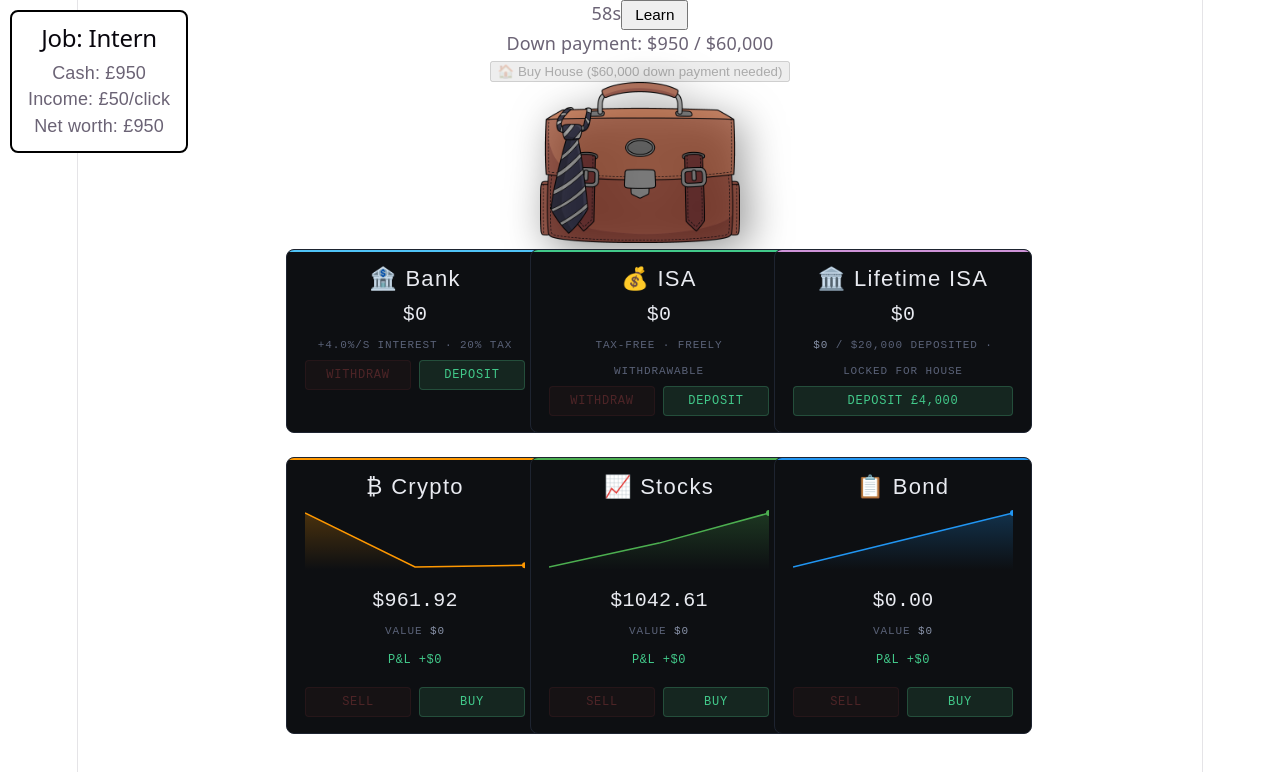
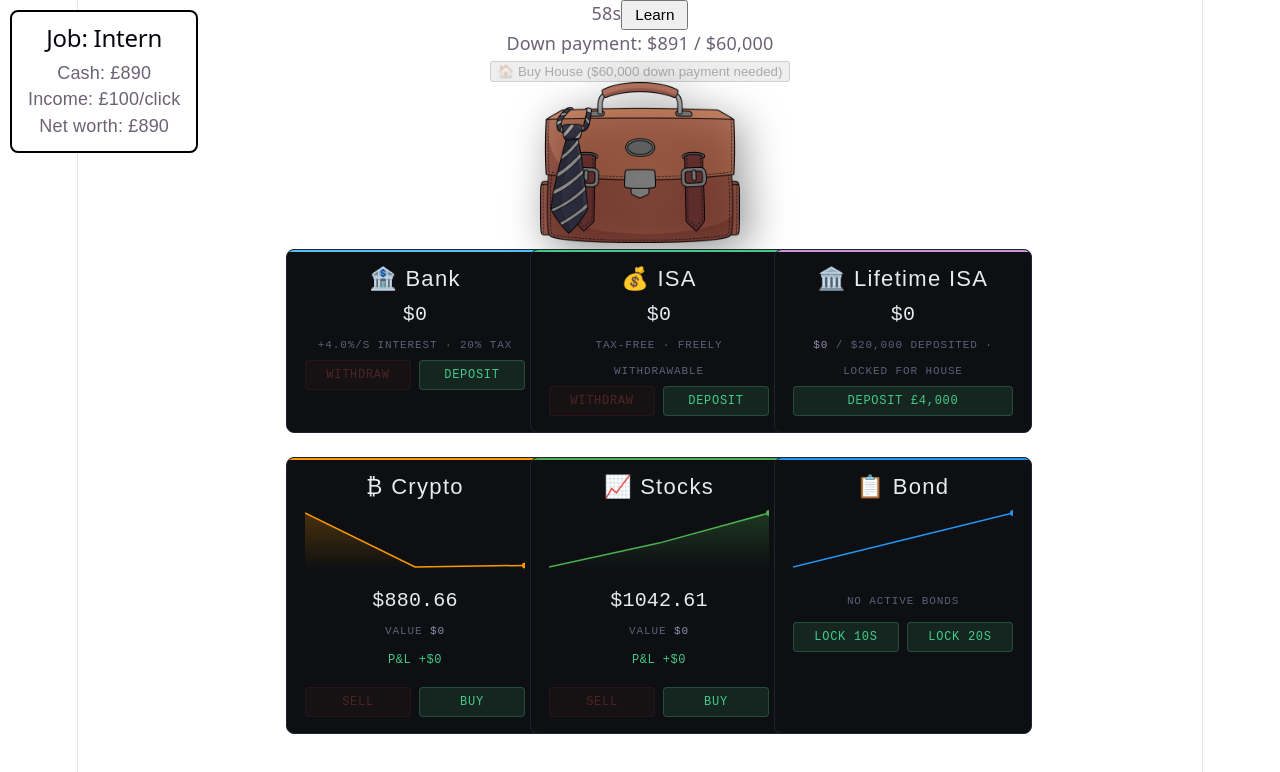
Before and after one commit to HenryBaylis/BlackRock-Hackathon-2026, a React (Vite) app: page / in a window 1280 px wide. Both pictures are taken after a click on the button "Start Game". Shown: the top 772 px of the page. Built offline with nearby package versions, Linux system fonts and the light colour scheme.

Commit message:
Bond lock mechanic, end screen analytics, crypto rebalance, income/inflation tuning

```diff
--- a/src/App.css
+++ b/src/App.css
@@ -197,17 +197,17 @@
 }
 
 .job-popup {
-  position: fixed;
-  top: 50%;
-  left: 50%;
-  transform: translate(-50%, -50%);
+  position: absolute;
+  top: calc(100% + 8px);
+  left: 0;
   background: white;
   color: black;
   font-weight: bold;
-  padding: 20px 30px;
-  border-radius: 12px;
-  border: 3px solid black;
-  font-size: 24px;
+  padding: 10px 16px;
+  border-radius: 8px;
+  border: 2px solid black;
+  font-size: 14px;
+  white-space: nowrap;
   animation: popupAnim 0.3s ease;
   z-index: 999;
 }
@@ -217,6 +217,18 @@
   50% { transform: translate(-50%, -50%) scale(1.1); opacity: 1; }
   100% { transform: translate(-50%, -50%) scale(1); opacity: 1; }
 }
+/* ─── End screen analytics ──────────────────────────────────────────────── */
+
+.analytics {
+  border-collapse: collapse;
+  margin: 12px 0;
+  font-size: 0.95rem;
+}
+
+.analytics td {
+  padding: 4px 16px 4px 0;
+}
+
 /* ─── Learn overlay ──────────────────────────────────────────────────────── */
 
 .learn-btn {
--- a/src/App.jsx
+++ b/src/App.jsx
@@ -10,8 +10,8 @@ import Profile from './components/Profile'
 
 // ─── Constants ───────────────────────────────────────────────────────────────
 
-const RENT                   = 20
-const INFLATION_RATE         = 0.005
+const RENT                   = 40
+const INFLATION_RATE         = 0.015
 const BANK_INTEREST_RATE     = 0.008
 const BANK_TAX_RATE          = 0.20   // 20% tax on bank interest
 const ISA_INTEREST_RATE      = 0.009  // regular ISA — tax-free, free withdrawal
@@ -45,20 +45,25 @@ const BOND_FUNCTIONS = [
   { name: 'Premium Bond',  fn: ()  => Math.random() < 0.05 ? 0.35 : 0.002 },
 ]
 
-// Crypto: can and will crash — each function has a distinct character
+// Crypto: chaotic oscillation pre-crash, all functions crash hard
 const CRYPTO_FUNCTIONS = [
-  { name: 'Moon Shot',   fn: ()  => 0.055 + (Math.random() - 0.5) * 0.100 },
-  { name: 'Rug Pull',    fn: (t) => t < MAX_TICKS * 0.6 ? 0.065 + (Math.random() - 0.5) * 0.040 : -0.090 + (Math.random() - 0.5) * 0.050 },
-  { name: 'Crash',       fn: ()  => -0.030 + (Math.random() - 0.5) * 0.070 },
-  { name: 'Volatile',    fn: ()  => (Math.random() - 0.5) * 0.160 },
-  { name: 'Pump & Dump', fn: (t) => t < MAX_TICKS * 0.35 ? 0.090 + (Math.random() - 0.5) * 0.030 : t < MAX_TICKS * 0.65 ? (Math.random() - 0.5) * 0.040 : -0.080 + (Math.random() - 0.5) * 0.040 },
+  // Moon Shot: violent swings around base, collapses at 65%
+  { name: 'Moon Shot',   fn: (t) => t < MAX_TICKS * 0.65 ? (Math.random() - 0.5) * 0.420 : -0.40 + (Math.random() - 0.5) * 0.100 },
+  // Rug Pull: slightly positive bias with huge noise, drops at 55%
+  { name: 'Rug Pull',    fn: (t) => t < MAX_TICKS * 0.55 ? 0.010 + (Math.random() - 0.5) * 0.380 : -0.42 + (Math.random() - 0.5) * 0.090 },
+  // Early Crash: obliterated in the first 20% then bleeds slowly
+  { name: 'Early Crash', fn: (t) => t < MAX_TICKS * 0.20 ? -0.48 + (Math.random() - 0.5) * 0.100 : -0.008 + (Math.random() - 0.5) * 0.060 },
+  // Volatile: extreme chaos, rug pull at 50%
+  { name: 'Volatile',    fn: (t) => t < MAX_TICKS * 0.50 ? (Math.random() - 0.5) * 0.500 : -0.40 + (Math.random() - 0.5) * 0.110 },
+  // Pump & Dump: spiky chaos, dumps hard at 30%
+  { name: 'Pump & Dump', fn: (t) => t < MAX_TICKS * 0.30 ? 0.015 + (Math.random() - 0.5) * 0.440 : -0.44 + (Math.random() - 0.5) * 0.090 },
 ]
 
 
 function makeInitialState() {
   return {
     cash: 1000,
-    income: 50,
+    income: 100,
     bank: 0,
     cryptoInvested: 0,
     cryptoValue: 0,
@@ -76,8 +81,13 @@ function makeInitialState() {
     lisaValue: 0,
     lisaDeposited: 0,
     lisaNextDepositTick: 0,
-    bondValue: 0,
-    bondInvested: 0,
+    bonds: [],
+    bondsInvested: 0,
+    bondsReturned: 0,
+    bankProfit: 0,
+    isaProfit: 0,
+    lisaProfit: 0,
+    lisaBonusTotal: 0,
     priceHistory: {
       crypto: [1.0],
       stocks: [1.0],
@@ -95,25 +105,38 @@ function tick(state) {
 
   // Bank: interest minus 20% tax
   const bankInterest = s.bank * BANK_INTEREST_RATE
-  s.bank += bankInterest * (1 - BANK_TAX_RATE)
+  const bankGain = bankInterest * (1 - BANK_TAX_RATE)
+  s.bank += bankGain
+  s.bankProfit += bankGain
 
   // Regular ISA: tax-free growth, freely withdrawable
-  s.isaValue *= (1 + ISA_INTEREST_RATE)
+  const isaGain = s.isaValue * ISA_INTEREST_RATE
+  s.isaValue += isaGain
+  s.isaProfit += isaGain
 
   // Lifetime ISA: tax-free growth, locked for house purchase only
-  s.lisaValue *= (1 + LISA_INTEREST_RATE)
+  const lisaGain = s.lisaValue * LISA_INTEREST_RATE
+  s.lisaValue += lisaGain
+  s.lisaProfit += lisaGain
 
   const stockReturn = STOCK_FUNCTIONS[s.stockFnIndex].fn(s.tickIndex)
   s.stocksValue *= (1 + stockReturn)
   const newStockPrice = s.priceHistory.stocks.at(-1) * (1 + stockReturn)
 
   const cryptoReturn = CRYPTO_FUNCTIONS[s.cryptoFnIndex].fn(s.tickIndex)
-  s.cryptoValue *= (1 + cryptoReturn)
-  const newCryptoPrice = s.priceHistory.crypto.at(-1) * (1 + cryptoReturn)
+  const rawCryptoPrice = s.priceHistory.crypto.at(-1) * (1 + cryptoReturn)
+  const newCryptoPrice = Math.min(rawCryptoPrice, 2.0)
+  const effectiveCryptoReturn = s.priceHistory.crypto.at(-1) > 0 ? (newCryptoPrice / s.priceHistory.crypto.at(-1)) - 1 : cryptoReturn
+  s.cryptoValue *= (1 + effectiveCryptoReturn)
 
   const bondReturn = BOND_FUNCTIONS[s.bondFnIndex].fn(s.tickIndex)
-  s.bondValue *= (1 + bondReturn)
   const newBondPrice = s.priceHistory.bond.at(-1) * (1 + bondReturn)
+  const grownBonds = s.bonds.map(b => ({ ...b, value: b.value * (1 + bondReturn) }))
+  const matured = grownBonds.filter(b => s.tickIndex >= b.unlockTick)
+  s.bonds = grownBonds.filter(b => s.tickIndex < b.unlockTick)
+  const maturedTotal = matured.reduce((sum, b) => sum + b.value, 0)
+  s.cash += maturedTotal
+  s.bondsReturned += maturedTotal
 
   s.tickIndex += 1
 
@@ -127,7 +150,8 @@ function tick(state) {
 }
 
 function netWorth(s) {
-  return s.cash + s.bank + s.isaValue + s.cryptoValue + s.stocksValue + s.lisaValue + s.bondValue
+  const bondsTotal = s.bonds.reduce((sum, b) => sum + b.value, 0)
+  return s.cash + s.bank + s.isaValue + s.cryptoValue + s.stocksValue + s.lisaValue + bondsTotal
 }
 
 function downPaymentNeeded(s) {
@@ -146,14 +170,37 @@ function EndScreen({ rank, state, nw, dp, onReset }) {
     return () => { audio.pause(); audio.currentTime = 0 }
   }, [rank])
 
+  const remainingBondValue = state.bonds.reduce((sum, b) => sum + b.value, 0)
+  const bondPnl = state.bondsReturned + remainingBondValue - state.bondsInvested
+  const stockPnl = state.stocksValue - state.stocksInvested
+  const cryptoPnl = state.cryptoValue - state.cryptoInvested
+
+  const analytics = [
+    { label: '🏦 Bank interest',   value: state.bankProfit },
+    { label: '💰 ISA interest',    value: state.isaProfit },
+    { label: '🏛️ LISA growth',    value: state.lisaProfit + state.lisaBonusTotal },
+    { label: '📈 Stocks P&L',      value: stockPnl },
+    { label: '₿ Crypto P&L',       value: cryptoPnl },
+    { label: '📋 Bonds P&L',       value: bondPnl },
+  ]
+
   return (
     <div className="screen">
       <img src={`/dmc/${rank}.png`} alt={rank} style={{ width: '25%' }} />
-      {state.won      && <h1>🏠 You bought a house!</h1>}
-      {state.bankrupt && <h1>💸 Bankrupt!</h1>}
-      {!state.won && !state.bankrupt && <h1>⏰ Time's up!</h1>}
-      <p>Net worth: {fmt(nw)} — needed {fmt(dp)}</p>
-      <button onClick={onReset}>{state.won ? 'Play again' : 'Try again'}</button>
+      <p>{fmt(nw)} / {fmt(dp)} down payment</p>
+      <table className="analytics">
+        <tbody>
+          {analytics.map(({ label, value }) => (
+            <tr key={label}>
+              <td>{label}</td>
+              <td style={{ color: value >= 0 ? '#42c98a' : '#e05555', textAlign: 'right' }}>
+                {value >= 0 ? '+' : ''}{fmt(value)}
+              </td>
+            </tr>
+          ))}
+        </tbody>
+      </table>
+      <button onClick={onReset}>Try again</button>
     </div>
   )
 }
@@ -244,18 +291,16 @@ export default function App() {
       if (s.lisaDeposited >= LISA_MAX_TOTAL) return s
       const n = Math.min(LISA_DEPOSIT_LIMIT, LISA_MAX_TOTAL - s.lisaDeposited)
       const bonus = 1000 // 25% government top-up on £4,000 deposit
-      return { ...s, cash: s.cash - n, lisaValue: s.lisaValue + n + bonus, lisaDeposited: s.lisaDeposited + n, lisaNextDepositTick: s.tickIndex + LISA_DEPOSIT_INTERVAL }
+      return { ...s, cash: s.cash - n, lisaValue: s.lisaValue + n + bonus, lisaDeposited: s.lisaDeposited + n, lisaNextDepositTick: s.tickIndex + LISA_DEPOSIT_INTERVAL, lisaBonusTotal: s.lisaBonusTotal + bonus }
     })
 
-  const buyBond = () =>
-    setState(s => ({ ...s, cash: s.cash - TRANSACTION_AMOUNT, bondInvested: s.bondInvested + TRANSACTION_AMOUNT, bondValue: s.bondValue + TRANSACTION_AMOUNT }))
-
-  const sellBond = () =>
-    setState(s => {
-      const n = Math.min(TRANSACTION_AMOUNT, s.bondValue)
-      const fraction = s.bondValue > 0 ? n / s.bondValue : 0
-      return { ...s, cash: s.cash + n, bondInvested: s.bondInvested * (1 - fraction), bondValue: s.bondValue - n }
-    })
+  const lockBond = (duration) =>
+    setState(s => ({
+      ...s,
+      cash: s.cash - TRANSACTION_AMOUNT,
+      bonds: [...s.bonds, { value: TRANSACTION_AMOUNT, unlockTick: s.tickIndex + duration }],
+      bondsInvested: s.bondsInvested + TRANSACTION_AMOUNT,
+    }))
 
   const buyHouse = () => {
     if (netWorth(state) >= downPaymentNeeded(state)) {
@@ -263,7 +308,7 @@ export default function App() {
     }
   }
 
-  const actionHandlers = { depositBank, withdrawBank, depositIsa, withdrawIsa, depositLisa, buyCrypto, sellCrypto, buyStocks, sellStocks, buyBond, sellBond }
+  const actionHandlers = { depositBank, withdrawBank, depositIsa, withdrawIsa, depositLisa, buyCrypto, sellCrypto, buyStocks, sellStocks, lockBond }
 
   const reset = () => {
     setState(makeInitialState())
@@ -339,8 +384,8 @@ export default function App() {
         lisaValue={state.lisaValue}
         lisaDeposited={state.lisaDeposited}
         lisaCooldown={Math.max(0, state.lisaNextDepositTick - state.tickIndex)}
-        bondValue={state.bondValue}
-        bondInvested={state.bondInvested}
+        bonds={state.bonds}
+        tickIndex={state.tickIndex}
         actionHandlers={actionHandlers}
       />
     </div>
--- a/src/components/AssetList.jsx
+++ b/src/components/AssetList.jsx
@@ -1,14 +1,28 @@
 import { fmt } from '../utils'
 import Asset from './Asset'
 
+function Sparkline({ data, color }) {
+    const W = 220, H = 60
+    if (data.length < 2) return null
+    const min = Math.min(...data), max = Math.max(...data)
+    const range = max - min || 1
+    const pts = data.map((v, i) => `${((i / (data.length - 1)) * W).toFixed(1)},${(H - ((v - min) / range) * (H - 6) - 3).toFixed(1)}`)
+    return (
+        <svg viewBox={`0 0 ${W} ${H}`} width={W} height={H}>
+            <polyline points={pts.join(' ')} fill="none" stroke={color} strokeWidth="1.5" />
+            <circle cx={pts.at(-1).split(',')[0]} cy={pts.at(-1).split(',')[1]} r="3" fill={color} />
+        </svg>
+    )
+}
+
 const BANK_INTEREST_RATE = 0.04
 const BANK_TAX_RATE      = 0.20
-const RENT               = 20
-const INFLATION_RATE     = 0.005
+const RENT               = 40
+const INFLATION_RATE     = 0.015
 const LISA_MAX_TOTAL     = 20000
 const LISA_DEPOSIT_LIMIT = 4000
 
-export default function AssetList({ cash, bank, cryptoValue, cryptoInvested, stocksValue, stocksInvested, cryptoPrice, stockPrice, priceHistory, isaValue, lisaValue, lisaDeposited, lisaCooldown, bondValue, bondInvested, actionHandlers }) {
+export default function AssetList({ cash, bank, cryptoValue, cryptoInvested, stocksValue, stocksInvested, cryptoPrice, stockPrice, priceHistory, isaValue, lisaValue, lisaDeposited, lisaCooldown, bonds, tickIndex, actionHandlers }) {
     const canAfford = cash >= 10
 
     return (
@@ -63,17 +77,24 @@ export default function AssetList({ cash, bank, cryptoValue, cryptoInvested, sto
                 priceHistory={priceHistory.stocks}
                 color="#4caf50"
             />
-            <Asset
-                assetName="📋 Bond"
-                value={bondValue}
-                invested={bondInvested}
-                currPrice={bondValue}
-                onBuy={actionHandlers.buyBond}
-                onSell={actionHandlers.sellBond}
-                canBuy={canAfford}
-                priceHistory={priceHistory.bond}
-                color="#2196f3"
-            />
+            <div className="asset-card" style={{ '--accent': '#2196f3' }}>
+                <h2 className="asset-name">📋 Bond</h2>
+                <div className="sparkline-wrap">
+                    <Sparkline data={priceHistory.bond} color="#2196f3" />
+                </div>
+                <div className="asset-value" style={{ marginBottom: 8 }}>
+                    {bonds.length === 0
+                        ? 'No active bonds'
+                        : bonds.map((b, i) => (
+                            <div key={i}>{fmt(b.value)} — {b.unlockTick - tickIndex}s left</div>
+                        ))
+                    }
+                </div>
+                <div className="btn-row">
+                    <button className="btn-buy" onClick={() => actionHandlers.lockBond(10)} disabled={!canAfford}>Lock 10s</button>
+                    <button className="btn-buy" onClick={() => actionHandlers.lockBond(20)} disabled={!canAfford}>Lock 20s</button>
+                </div>
+            </div>
         </div>
     )
 }
--- a/src/components/Profile.jsx
+++ b/src/components/Profile.jsx
@@ -5,7 +5,7 @@ class Profile extends React.Component {
     super(props);
 
     const jobs = ["Intern", "Clerk", "Developer", "Manager", "Director", "CEO"];
-    const jobIncomes = [50, 60, 70, 80, 90, 100];
+    const jobIncomes = [100, 120, 140, 160, 180, 200];
 
     this.state = {
       name: "John Doe",
```
